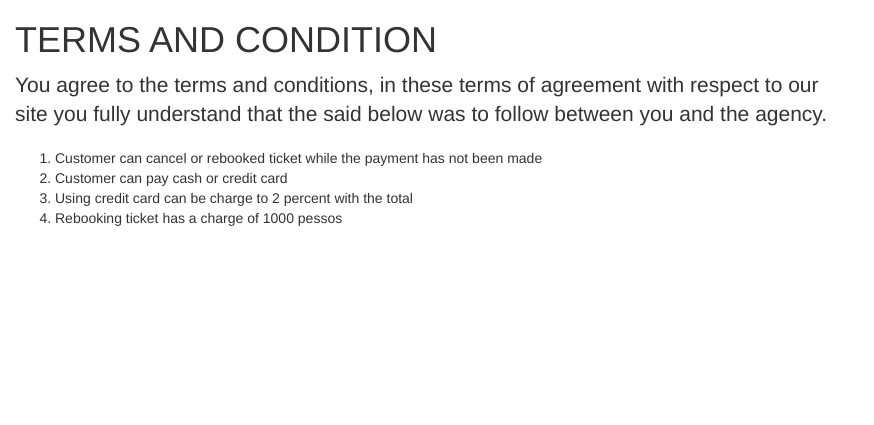
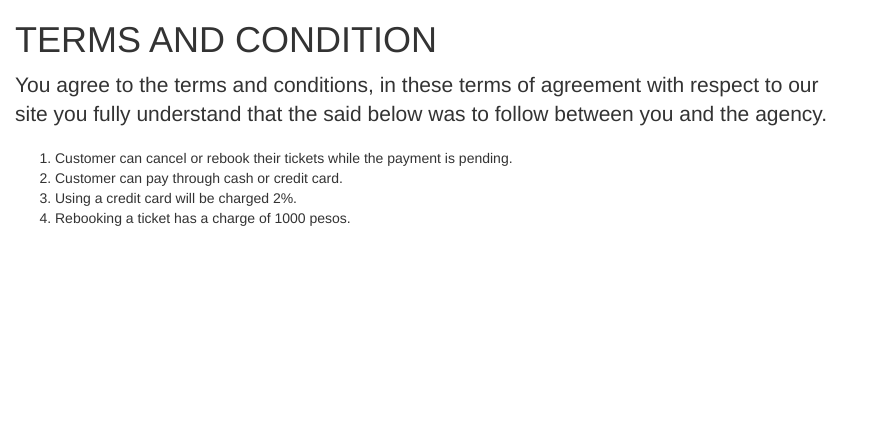
Before and after one commit to leomarbucud/fn, a PHP site: page /terms.php in a window 1280 px wide. Shown: the part 50-475 px from the top of the page, without its empty margins (0-874 px from the left). Run offline with PHP 8.4, Linux system fonts and the light colour scheme; some libraries are stand-ins or nearby versions.

Commit message:
Update terms and conditions

```diff
--- a/include/include.terms.php
+++ b/include/include.terms.php
@@ -6,10 +6,10 @@
 					<h1>TERMS AND CONDITION</h1>
 					<p class="lead">You agree to the terms and conditions, in these terms of agreement with respect to our site you fully understand that the said below was to follow between you and the agency.</p>
 					<ol type="1">
-						<li>Customer can cancel or rebooked ticket while the payment has not been made</li>
-						<li>Customer can pay cash or credit card</li>
-						<li>Using credit card can be charge to 2 percent  with the total</li>
-						<li>Rebooking ticket has a charge of 1000 pessos</li>
+						<li>Customer can cancel or rebook their tickets while the payment is pending.</li>
+						<li>Customer can pay through cash or credit card.</li>
+						<li>Using a credit card will be charged 2%.</li>
+						<li>Rebooking a ticket has a charge of 1000 pesos.</li>
 					</ol>
 				</div>
 				<div class="col-md-4">
```
